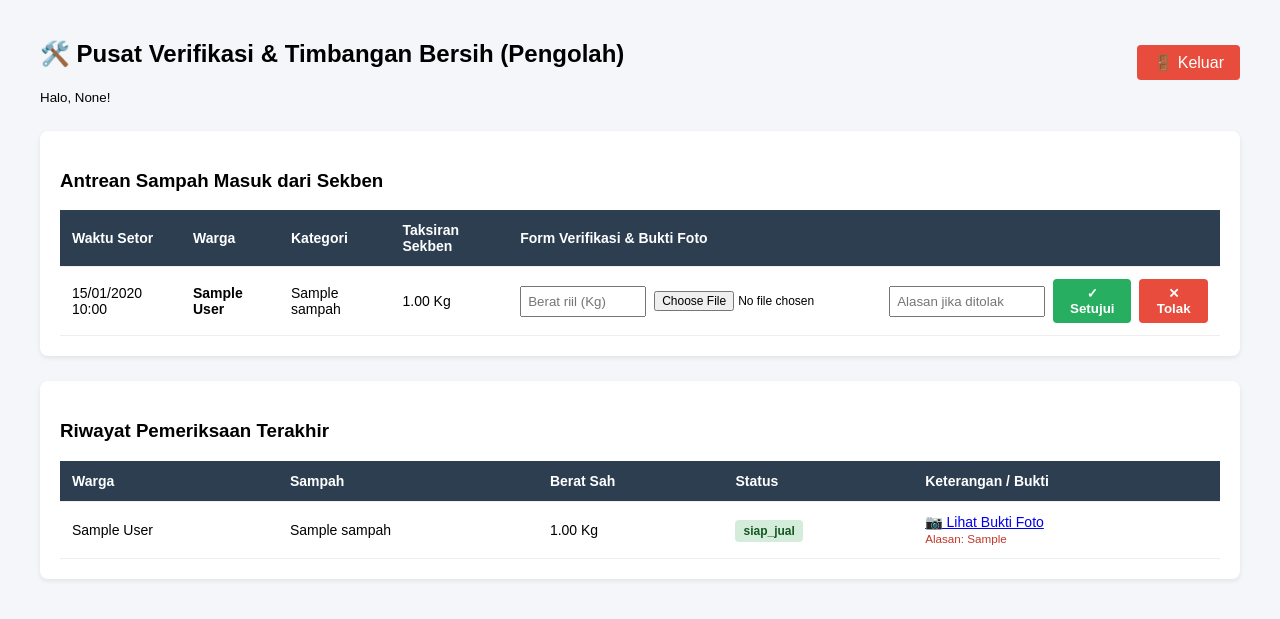
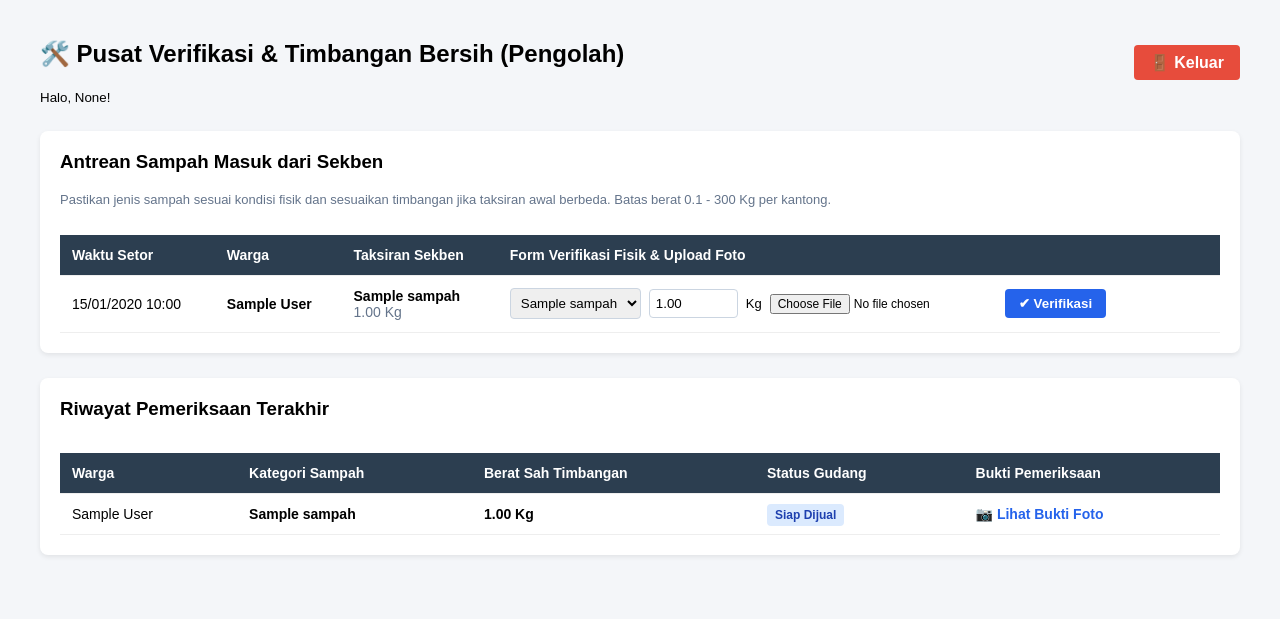
Before and after one commit to Aliansyah20/Bank-Sampah-Web, a Flask app: template app/templates/dashboard/pengolah_dashboard.html in a window 1280 px wide. Shown: the top 619 px of the page. Run offline with Flask 3, Linux system fonts and the light colour scheme; the template is opened without the code that fills it: values that come from a table or form of the project are taken from there, others are empty; tables that the repository leaves empty hold one stand-in row (values such as "Sample post").

Commit message:
Update pengolah_dashboard.html

```diff
--- a/app/templates/dashboard/pengolah_dashboard.html
+++ b/app/templates/dashboard/pengolah_dashboard.html
@@ -12,15 +12,19 @@
         table { width: 100%; border-collapse: collapse; margin-top: 15px; }
         th, td { padding: 12px; border-bottom: 1px solid #eee; text-align: left; font-size: 14px; vertical-align: middle; }
         th { background: #2c3e50; color: white; }
-        .btn-setuju { background: #27ae60; color: white; border: none; padding: 7px 12px; border-radius: 4px; cursor: pointer; font-weight: bold; }
-        .btn-tolak { background: #e74c3c; color: white; border: none; padding: 7px 12px; border-radius: 4px; cursor: pointer; font-weight: bold; }
+
+        /* Tombol Verifikasi Tunggal */
+        .btn-verifikasi { background: #2563eb; color: white; border: none; padding: 7px 14px; border-radius: 4px; cursor: pointer; font-weight: bold; }
+        .btn-verifikasi:hover { background: #1d4ed8; }
+
         .alert { padding: 12px; border-radius: 6px; margin-bottom: 20px; font-weight: bold; }
         .alert-success { background: #d4edda; color: #155724; }
         .alert-danger { background: #f8d7da; color: #721c24; }
         .alert-warning { background: #fff3cd; color: #856404; }
+
         .badge { padding: 4px 8px; border-radius: 4px; font-size: 12px; font-weight: bold; }
-        .badge-siap_jual { background: #d4edda; color: #155724; }
-        .badge-ditolak { background: #f8d7da; color: #721c24; }
+        .badge-siap_jual { background: #dbeafe; color: #1e40af; }
+        .badge-terjual { background: #dcfce7; color: #166534; }
     </style>
 </head>
 <body>
@@ -30,7 +34,7 @@
                 <h2>🛠️ Pusat Verifikasi & Timbangan Bersih (Pengolah)</h2>
                 <small>Halo, {{ session.get('nama_lengkap') }}!</small>
             </div>
-            <a href="/auth/logout" style="background: #e74c3c; color: white; padding: 8px 16px; border-radius: 4px; text-decoration: none;">🚪 Keluar</a>
+            <a href="/auth/logout" style="background: #e74c3c; color: white; padding: 8px 16px; border-radius: 4px; text-decoration: none; font-weight: bold;">🚪 Keluar</a>
         </div>
 
         {% with messages = get_flashed_messages(with_categories=true) %}
@@ -43,15 +47,18 @@
 
         <!-- Antrean Verifikasi -->
         <div class="card">
-            <h3>Antrean Sampah Masuk dari Sekben</h3>
+            <h3 style="margin-top: 0;">Antrean Sampah Masuk dari Sekben</h3>
+            <p style="color: #64748b; font-size: 13px; margin-top: 0;">
+                Pastikan jenis sampah sesuai kondisi fisik dan sesuaikan timbangan jika taksiran awal berbeda. Batas berat 0.1 - 300 Kg per kantong.
+            </p>
+            <div style="overflow-x: auto;">
                 <table>
                     <thead>
                         <tr>
                             <th>Waktu Setor</th>
                             <th>Warga</th>
-                        <th>Kategori</th>
                             <th>Taksiran Sekben</th>
-                        <th>Form Verifikasi & Bukti Foto</th>
+                            <th>Form Verifikasi Fisik & Upload Foto</th>
                         </tr>
                     </thead>
                     <tbody>
@@ -59,61 +66,84 @@
                         <tr>
                             <td>{{ item.penyetoran.waktu_setor.strftime('%d/%m/%Y %H:%M') }}</td>
                             <td><b>{{ item.penyetoran.warga.nama_lengkap }}</b></td>
-                        <td>{{ item.jenis_sampah.nama_jenis }}</td>
-                        <td>{{ item.berat_awal }} Kg</td>
                             <td>
-                            <form method="POST" action="/pengolah/verifikasi/{{ item.id }}" enctype="multipart/form-data" style="display: flex; gap: 8px; align-items: center;">
-                                <input type="number" step="0.01" name="berat_verifikasi" placeholder="Berat riil (Kg)" style="width: 110px; padding: 6px;">
+                                <b>{{ item.jenis_sampah.nama_jenis }}</b><br>
+                                <span style="color: #64748b;">{{ item.berat_awal }} Kg</span>
+                            </td>
+                            <td>
+                                <form method="POST" action="/pengolah/verifikasi/{{ item.id }}" enctype="multipart/form-data" style="display: flex; gap: 8px; align-items: center; flex-wrap: wrap;">
+                                    <!-- Edit Kategori jika Sekben Salah Input -->
+                                    <select name="id_jenis_sampah" style="padding: 6px; border-radius: 4px; border: 1px solid #cbd5e1;" required>
+                                        {% for j in jenis_sampah_list %}
+                                            <option value="{{ j.id }}" {% if j.id == item.id_jenis_sampah %}selected{% endif %}>
+                                                {{ j.nama_jenis }}
+                                            </option>
+                                        {% endfor %}
+                                    </select>
+
+                                    <!-- Edit Berat Riil (Bawaan awal dari sekben) -->
+                                    <input type="number" step="0.01" min="0.1" max="300" name="berat_verifikasi" value="{{ item.berat_awal }}" style="width: 75px; padding: 6px; border-radius: 4px; border: 1px solid #cbd5e1;" required title="Sesuaikan dengan berat timbangan riil">
+                                    <span style="font-size: 13px;">Kg</span>
+
+                                    <!-- Bukti Foto Wajib -->
                                     <input type="file" name="foto_bukti" accept="image/*" required style="font-size: 12px;">
-                                <input type="text" name="alasan_tolak" placeholder="Alasan jika ditolak" style="width: 140px; padding: 6px;">
 
-                                <button type="submit" name="aksi" value="setuju" class="btn-setuju">✓ Setujui</button>
-                                <button type="submit" name="aksi" value="tolak" class="btn-tolak">✕ Tolak</button>
+                                    <button type="submit" class="btn-verifikasi">✔ Verifikasi</button>
                                 </form>
                             </td>
                         </tr>
                         {% else %}
                         <tr>
-                        <td colspan="5" style="text-align: center; color: #888; padding: 20px;">Tidak ada antrean sampah yang perlu diverifikasi.</td>
+                            <td colspan="4" style="text-align: center; color: #888; padding: 25px;">Tidak ada antrean sampah yang perlu diverifikasi.</td>
                         </tr>
                         {% endfor %}
                     </tbody>
                 </table>
             </div>
+        </div>
 
         <!-- Riwayat Pemeriksaan Terakhir -->
         <div class="card">
-            <h3>Riwayat Pemeriksaan Terakhir</h3>
+            <h3 style="margin-top: 0;">Riwayat Pemeriksaan Terakhir</h3>
+            <div style="overflow-x: auto;">
                 <table>
                     <thead>
                         <tr>
                             <th>Warga</th>
-                        <th>Sampah</th>
-                        <th>Berat Sah</th>
-                        <th>Status</th>
-                        <th>Keterangan / Bukti</th>
+                            <th>Kategori Sampah</th>
+                            <th>Berat Sah Timbangan</th>
+                            <th>Status Gudang</th>
+                            <th>Bukti Pemeriksaan</th>
                         </tr>
                     </thead>
                     <tbody>
                         {% for r in riwayat %}
                         <tr>
                             <td>{{ r.penyetoran.warga.nama_lengkap }}</td>
-                        <td>{{ r.jenis_sampah.nama_jenis }}</td>
-                        <td>{{ r.berat_verifikasi if r.berat_verifikasi else '-' }} Kg</td>
-                        <td><span class="badge badge-{{ r.status }}">{{ r.status }}</span></td>
+                            <td><b>{{ r.jenis_sampah.nama_jenis }}</b></td>
+                            <td><b>{{ r.berat_verifikasi if r.berat_verifikasi else '-' }} Kg</b></td>
+                            <td>
+                                <span class="badge badge-{{ r.status }}">
+                                    {{ 'Siap Dijual' if r.status == 'siap_jual' else 'Sudah Terjual' }}
+                                </span>
+                            </td>
                             <td>
                                 {% if r.foto_bukti %}
-                                <a href="/static/uploads/bukti/{{ r.foto_bukti }}" target="_blank">📷 Lihat Bukti Foto</a>
-                            {% endif %}
-                            {% if r.alasan_tolak %}
-                                <br><small style="color: #c0392b;">Alasan: {{ r.alasan_tolak }}</small>
+                                    <a href="/static/uploads/bukti/{{ r.foto_bukti }}" target="_blank" style="color: #2563eb; text-decoration: none; font-weight: bold;">📷 Lihat Bukti Foto</a>
+                                {% else %}
+                                    <span style="color: #94a3b8;">-</span>
                                 {% endif %}
                             </td>
+                        </tr>
+                        {% else %}
+                        <tr>
+                            <td colspan="5" style="text-align: center; color: #888; padding: 20px;">Belum ada riwayat verifikasi sampah.</td>
                         </tr>
                         {% endfor %}
                     </tbody>
                 </table>
             </div>
         </div>
+    </div>
 </body>
 </html>
```
Lines whose indentation alone changed are shown as unchanged.
